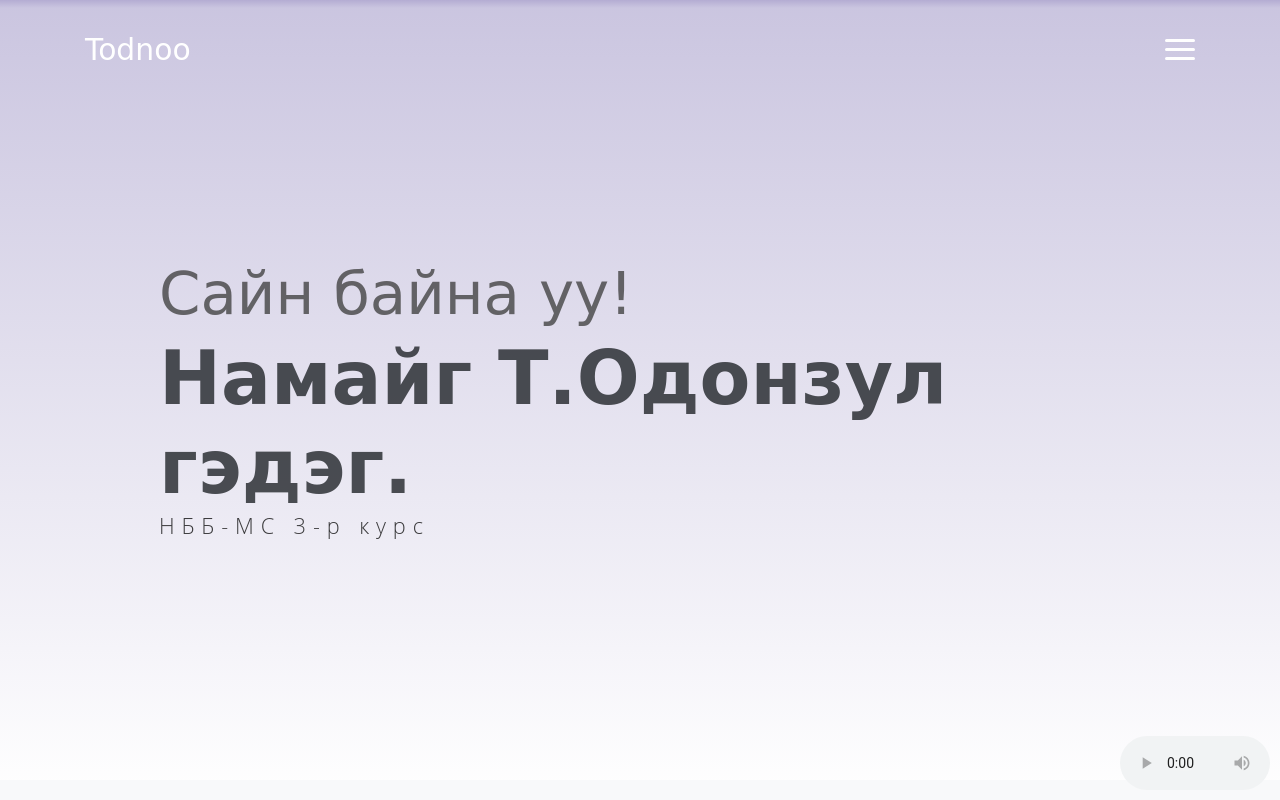
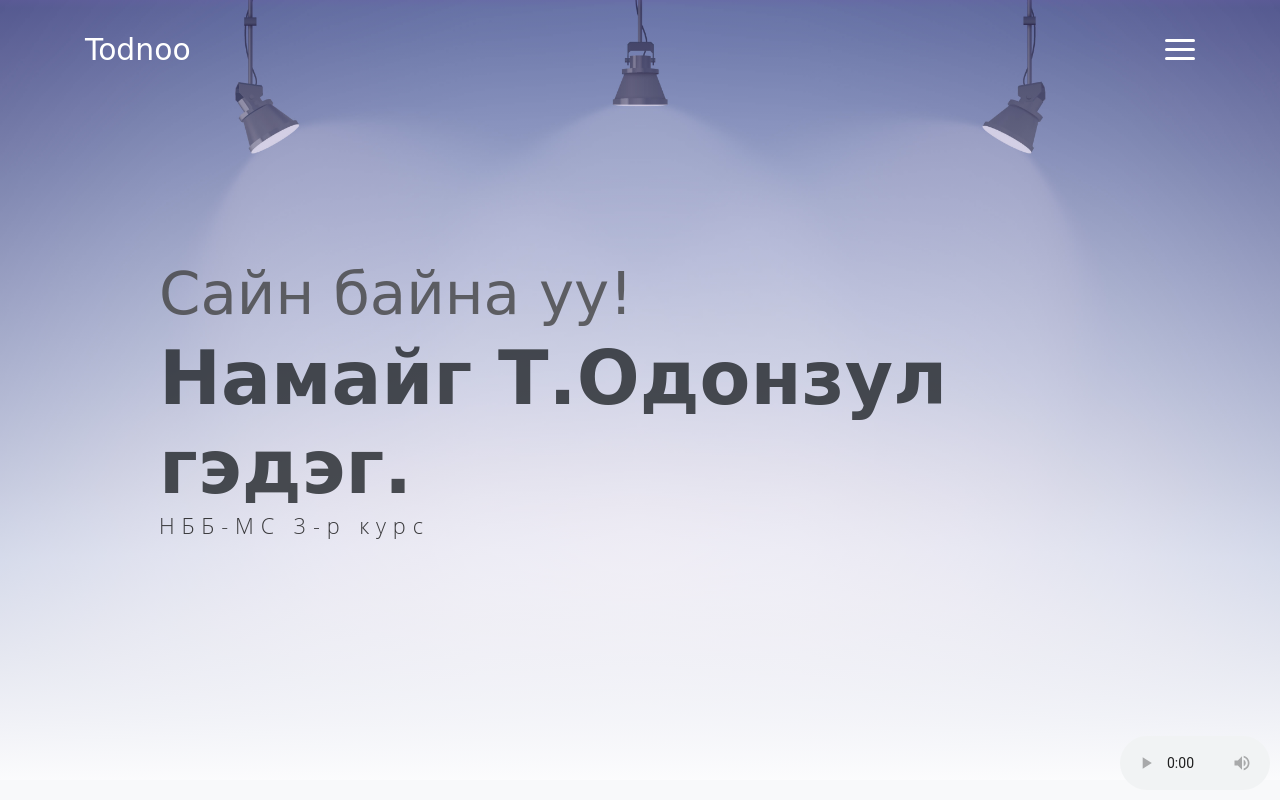
Before and after one commit to Odonzul/Odnoo, a plain HTML site: page index.html in a window 1280 px wide. Shown: the top 800 px of the page. Drawn offline with Linux system fonts and the light colour scheme.

Commit message:
style.css

```diff
--- a/style.css
+++ b/style.css
@@ -1639,7 +1639,7 @@ pre .code {
   -webkit-justify-content: center;
       -ms-flex-pack: center;
           justify-content: center;
-  background-image: url(../imgs/header.jpg);
+  background-image: url(/header.jpg);
   background-size: cover;
   background-repeat: no-repeat;
   background-position: center center;
```
